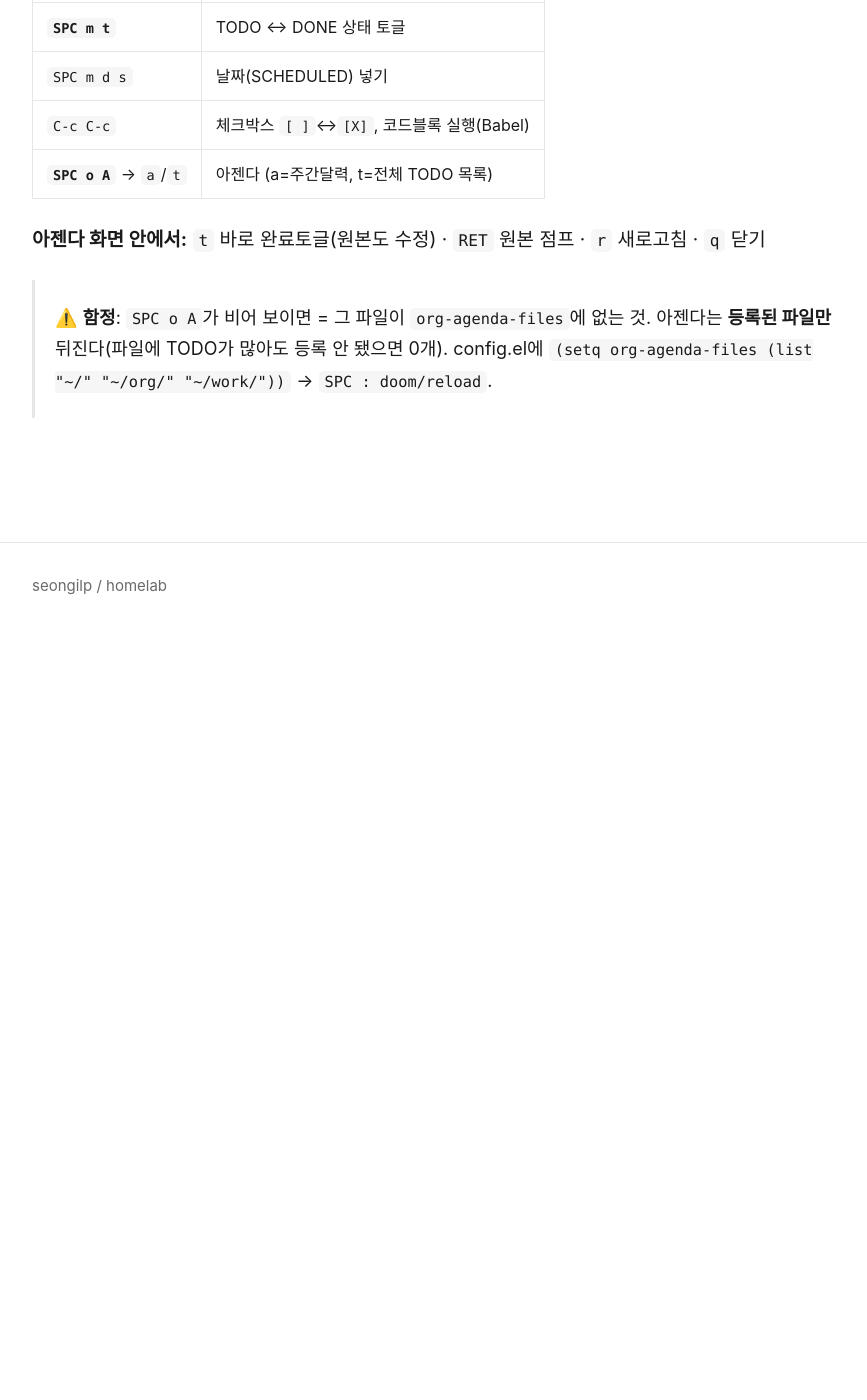
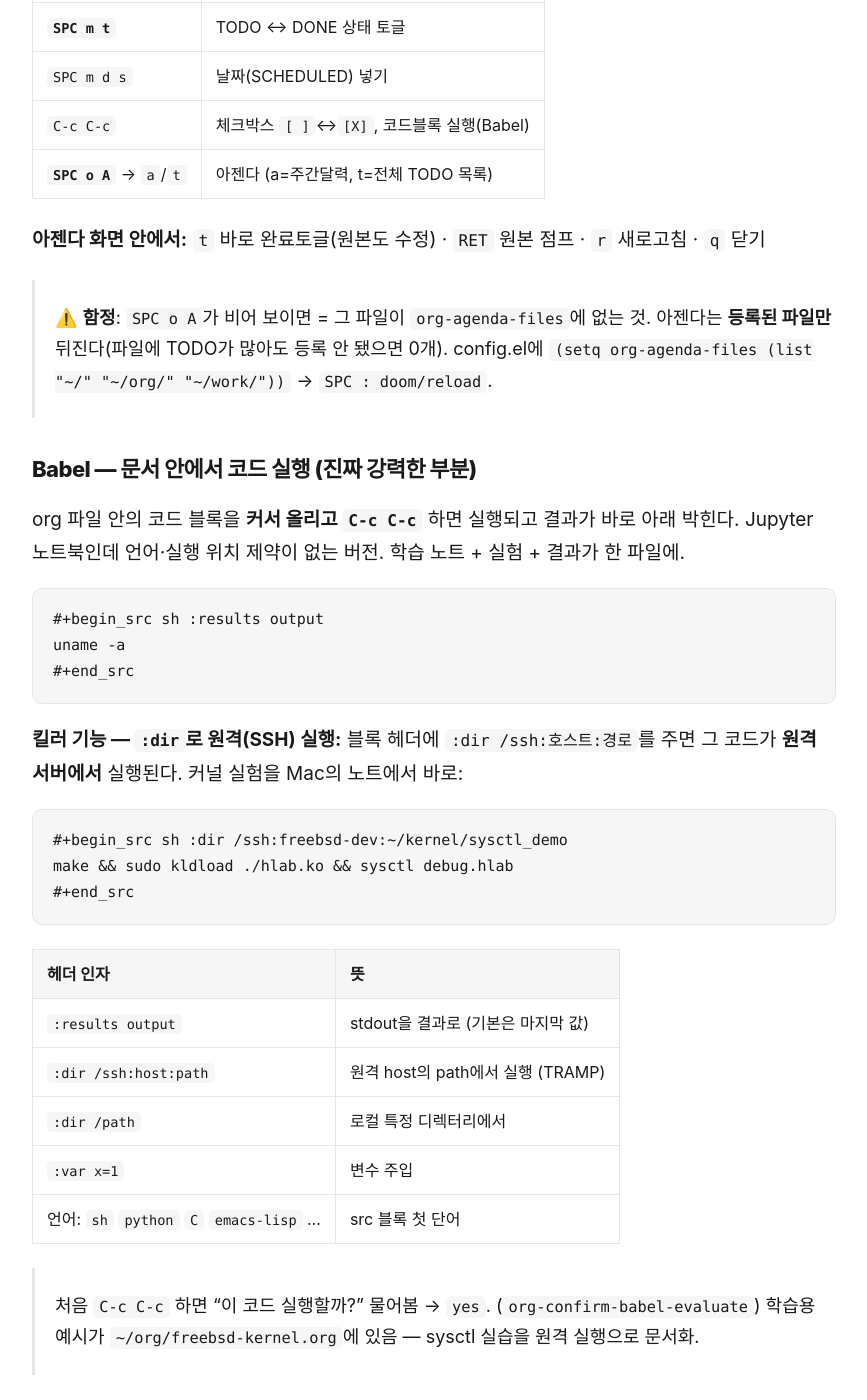
Before and after one commit to seongilp/homelab, a Jekyll site: the page built from docs/emacs.md, in a window 1280 px wide and 1400 px high, scrolled down 5101 px. Shown: the whole window, without its empty margins (206-1073 px from the left). Built offline with Jekyll 4.4.1, drawn with Linux system fonts in a browser that asks for light colours; our own code applies the rules of GitHub Pages for plain Markdown files; before the commit the page ends 5731 px from its top, so only the background shows below that; some of the changed text lies outside the part shown.

Commit message:
docs(emacs): Org mode 보강 — Babel 원격 실행(:dir /ssh) + Roam 지식그래프 + export
- 코드 블록 C-c C-c 실행, freebsd-dev 원격 실행으로 커널 실습 문서화
- org-roam 노트/backlink/그래프 시각화
- HTML/PDF/MD 내보내기

````diff
--- a/docs/emacs.md
+++ b/docs/emacs.md
@@ -132,3 +132,54 @@ git을 "외워서 치는 명령어"에서 **"보면서 누르는 인터페이스
 > ⚠️ **함정**: `SPC o A`가 비어 보이면 = 그 파일이 `org-agenda-files`에 없는 것.
 > 아젠다는 **등록된 파일만** 뒤진다(파일에 TODO가 많아도 등록 안 됐으면 0개).
 > config.el에 `(setq org-agenda-files (list "~/" "~/org/" "~/work/"))` → `SPC : doom/reload`.
+
+### Babel — 문서 안에서 코드 실행 (진짜 강력한 부분)
+
+org 파일 안의 코드 블록을 **커서 올리고 `C-c C-c`** 하면 실행되고 결과가 바로 아래 박힌다.
+Jupyter 노트북인데 언어·실행 위치 제약이 없는 버전. 학습 노트 + 실험 + 결과가 한 파일에.
+
+```
+#+begin_src sh :results output
+uname -a
+#+end_src
+```
+
+**킬러 기능 — `:dir`로 원격(SSH) 실행:** 블록 헤더에 `:dir /ssh:호스트:경로`를 주면
+그 코드가 **원격 서버에서** 실행된다. 커널 실험을 Mac의 노트에서 바로:
+
+```
+#+begin_src sh :dir /ssh:freebsd-dev:~/kernel/sysctl_demo
+make && sudo kldload ./hlab.ko && sysctl debug.hlab
+#+end_src
+```
+
+| 헤더 인자 | 뜻 |
+|----|------|
+| `:results output` | stdout을 결과로 (기본은 마지막 값) |
+| `:dir /ssh:host:path` | 원격 host의 path에서 실행 (TRAMP) |
+| `:dir /path` | 로컬 특정 디렉터리에서 |
+| `:var x=1` | 변수 주입 |
+| 언어: `sh` `python` `C` `emacs-lisp` … | src 블록 첫 단어 |
+
+> 처음 `C-c C-c` 하면 "이 코드 실행할까?" 물어봄 → `yes`. (`org-confirm-babel-evaluate`)
+> 학습용 예시가 `~/org/freebsd-kernel.org`에 있음 — sysctl 실습을 원격 실행으로 문서화.
+
+### Roam — 개념을 위키처럼 링크 (지식 그래프)
+
+`+roam` 모듈. 노트를 파일 단위로 만들고 `[[링크]]`로 이으면 지식이 그래프로 쌓인다.
+"sysctl", "시스템콜" 같은 개념을 노트로 만들어 연결 → 나중에 그래프로 전체 조망.
+
+| 키 | 동작 |
+|----|------|
+| **`SPC n r f`** | 노트 찾기/만들기 (이름 타이핑, 없으면 새로 생성) |
+| `SPC n r i` | 지금 커서 위치에 다른 노트 링크 삽입 |
+| `SPC n r b` | 이 노트를 링크한 다른 노트들(backlinks) 보기 |
+| **`SPC n r g`** | 지식 그래프 시각화 (graphviz 필요) |
+
+> 노트 저장 위치: `org-roam-directory`(기본 `~/org/roam`). 커널 개념들을 여기 쌓으면
+> "이 함수가 어느 서브시스템과 엮이나"가 링크로 드러난다 — committer 지망생용 2차 뇌.
+
+### 내보내기 (export)
+
+`SPC m e` → 메뉴에서 선택. `h h`=HTML, `l p`=PDF(LaTeX 필요), `m m`=Markdown.
+학습 노트를 블로그·문서로 뽑을 때.
````
